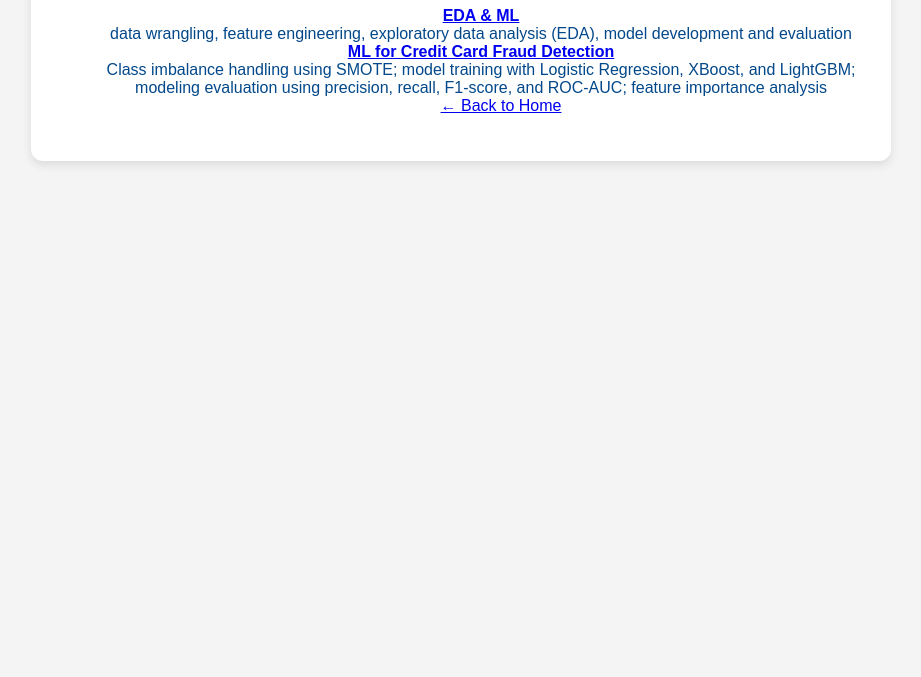
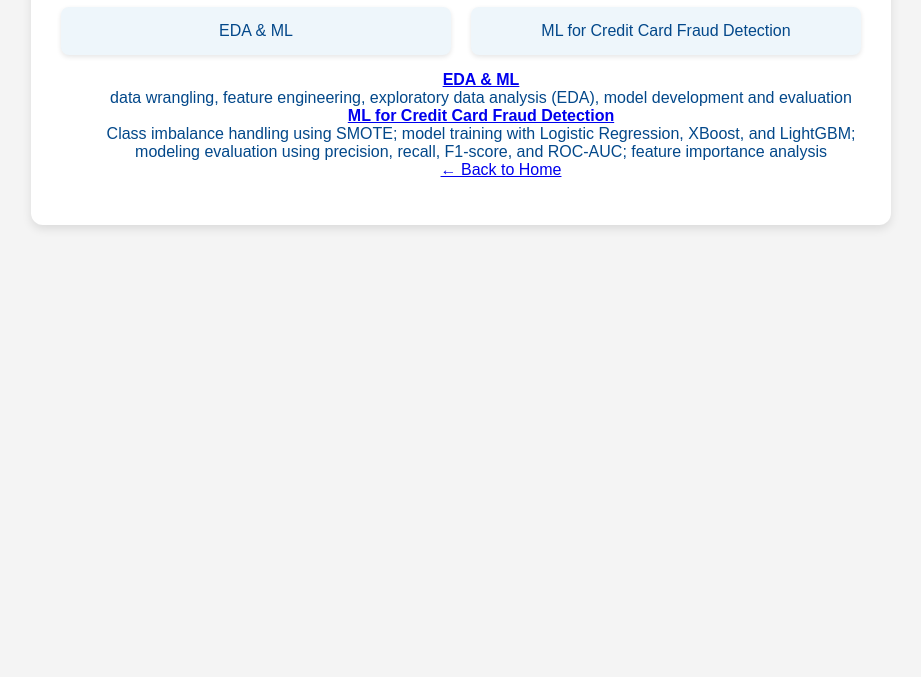
Before and after one commit to sanwinterr/Portfolio, a plain HTML site: page projects.html in a window 1280 px wide. Shown: the part 123-800 px from the top of the page, without its empty margins (179-1100 px from the left). Drawn offline with Linux system fonts and the light colour scheme.

Commit message:
projects.html

```diff
--- a/projects.html
+++ b/projects.html
@@ -8,6 +8,11 @@
 <body>
   <div class="container">
     <h1>Projects</h1>
+    <div class="projects-grid">
+      <div class="project-item">EDA & ML</div>
+      <div class="project-item">ML for Credit Card Fraud Detection</div>
+
+    </div>
 
     <ul>
          <li>
```
